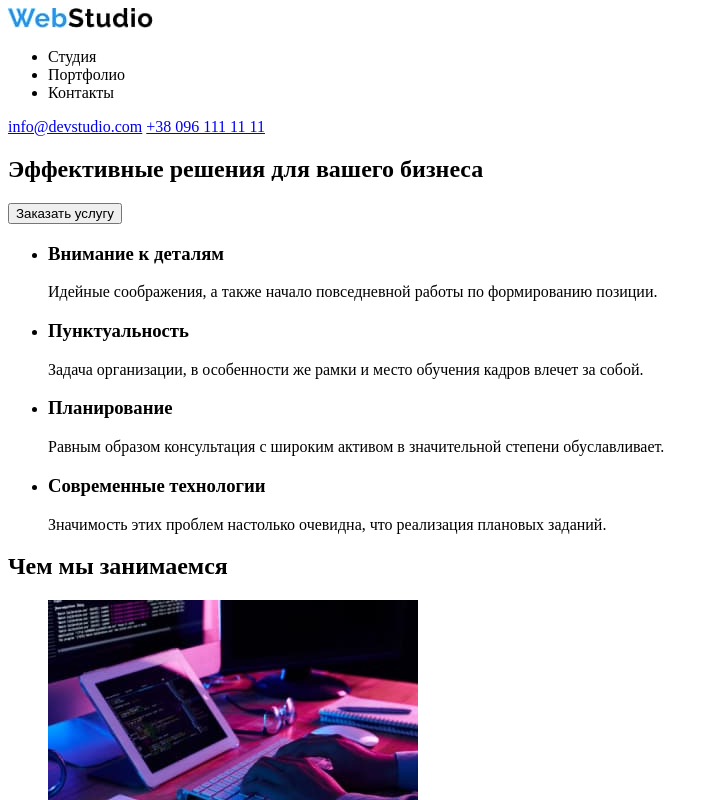
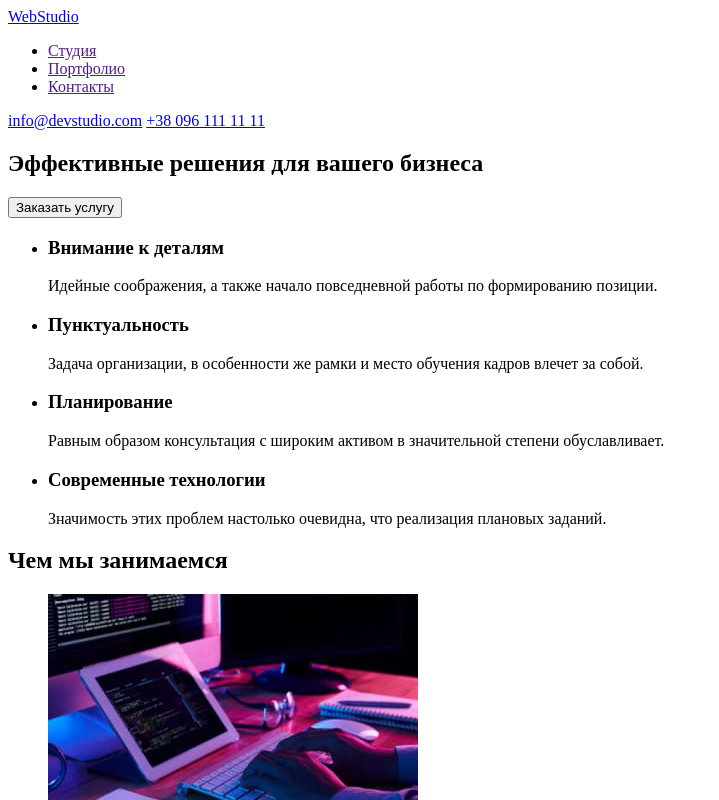
Before and after one commit to olena505/goit-markup-hw-01, a plain HTML site: page index.html in a window 1280 px wide. Shown: the top 800 px of the page, without its empty margins (0-719 px from the left). Drawn offline with Linux system fonts and the light colour scheme.

Commit message:
update index

```diff
--- a/index.html
+++ b/index.html
@@ -6,17 +6,14 @@
     <meta name="viewport" content="width=device-width, initial-scale=1.0" />
     <title>Web Studio Site</title>
   </head>
-
   <body>
     <header class="header">
-      <a href="#">
-        <img src="./images/logo.jpg" alt="logo" />
-      </a>
+      <a href="#" lang="en">WebStudio</a>
       <nav>
         <ul>
-          <li>Студия</li>
-          <li>Портфолио</li>
-          <li>Контакты</li>
+          <li><a href="">Студия</a></li>
+          <li><a href="">Портфолио</a></li>
+          <li><a href="">Контакты</a></li>
         </ul>
       </nav>
       <div>
@@ -71,17 +68,17 @@
             <p lang="en">Product Designer</p>
           </li>
           <li>
-            <img src="./images/orepina.jpg" alt="Ольга Репина" width="270" height="260"/>
+            <img src="./images/orepina.jpg" alt="Ольга Репина" width="270" height="260" />
             <h3>Ольга Репина</h3>
             <p lang="en">Frontend Developer</p>
           </li>
           <li>
-            <img src="./images/ntarasov.jpg" alt="Николай Тарасов" width="270" height="260"/>
+            <img src="./images/ntarasov.jpg" alt="Николай Тарасов" width="270" height="260" />
             <h3>Николай Тарасов</h3>
             <p lang="en">Marketing</p>
           </li>
           <li>
-            <img src="./images/mermakov.jpg" alt="Михаил Ермаков" width="270" height="260"/>
+            <img src="./images/mermakov.jpg" alt="Михаил Ермаков" width="270" height="260" />
             <h3>Михаил Ермаков</h3>
             <p lang="en">UI Designer</p>
           </li>
@@ -89,13 +86,13 @@
       </section>
     </main>
     <footer>
-      <a href="#">
-        <img src="./images/logo.jpg" alt="logo" />
-      </a>
+      <a href="#" lang="en">WebStudio</a>
       <address>
         <ul>
           <li>
-            <a href="https://bit.ly/3pXMvUd" target="_blank" rel="noopener noreferrer">г. Киев, пр-т Леси Украинки, 26</a>
+            <a href="https://bit.ly/3pXMvUd" target="_blank" rel="noopener noreferrer"
+              >г. Киев, пр-т Леси Украинки, 26</a
+            >
           </li>
           <li><a href="mailto:info@example.com">info@example.com</a></li>
           <li><a href="tel:+380991111111">+38 099 111 11 11</a></li>
```
